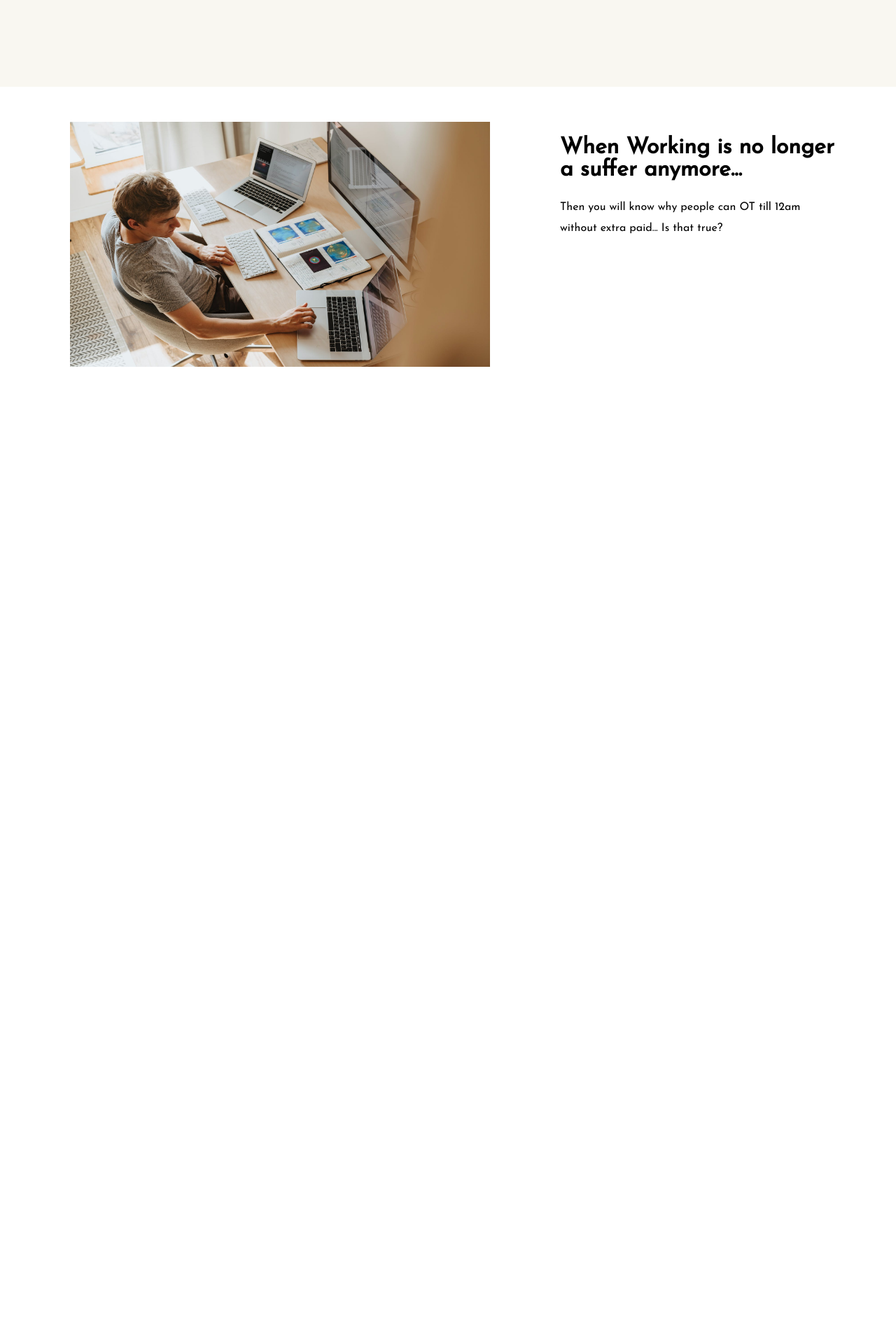
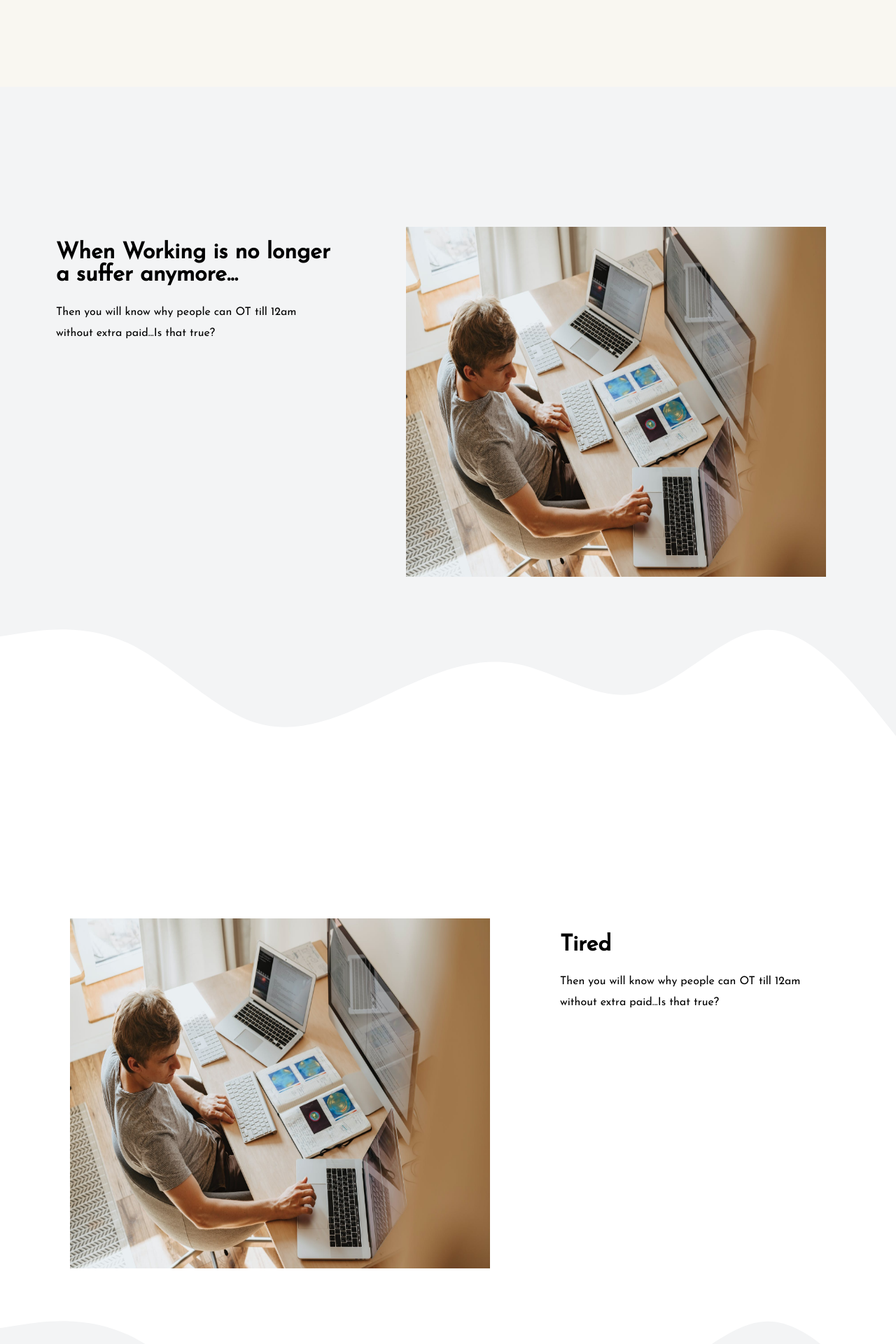
Before and after one commit to vscsi/creact-front-end, a React (Create React App) app: page / in a window 1280 px wide. Shown: the part 460-2380 px from the top of the page at 70% size. Before the commit the page ends 1034 px from the top, so only its background shows below. Built offline with nearby package versions, Linux system fonts and the light colour scheme.

Commit message:
Add basic wave svg

```diff
--- /dev/null
+++ b/src/components/Content/Home/Data.js
@@ -0,0 +1,26 @@
+export const homeObjOne = {
+  flexReverse: true,
+  imgSrc: "../../../css/images/header-1.jpeg",
+  contentH1: "When Working is no longer a suffer anymore...",
+  contentP:
+    "Then you will know why people can OT till 12am without extra paid...Is that true?",
+  waveShape: "wave",
+};
+
+export const homeObjTwo = {
+  flexReverse: false,
+  imgSrc: "../../../css/images/header-1.jpeg",
+  contentH1: "Tired",
+  contentP:
+    "Then you will know why people can OT till 12am without extra paid...Is that true?",
+  waveShape: "wave2",
+};
+
+export const homeObjThree = {
+  flexReverse: true,
+  imgSrc: "../../../css/images/header-1.jpeg",
+  contentH1: "Not Tired",
+  contentP:
+    "Then you will know why people can OT till 12am without extra paid...Is that true?",
+  waveShape: "wave",
+};
--- a/src/components/Content/Home/HeroSection.jsx
+++ b/src/components/Content/Home/HeroSection.jsx
@@ -1,18 +1,23 @@
 import React from "react";
 import "../../../css/herosection.css";
-import hero_pic_1 from '../../../css/images/header-1.jpeg';
+import hero_pic_1 from "../../../css/images/header-1.jpeg";
+import Wave from "./Wave";
 
-const HeroSection = () => {
+const HeroSection = ({ flexReverse, contentH1, contentP, waveShape }) => {
   return (
-    <div className="hero-wrapper">
-      <div className="hero-img">
-        <img src={hero_pic_1} alt="hero-pic-1"/>
+    <>
+      <div className={waveShape === "wave" ? "hero" : "hero2"}>
+        <div className={flexReverse ? "hero-wrapper-reverse" : "hero-wrapper"}>
+          <div className="hero-img">
+            <img src={hero_pic_1} alt="hero-pic-1" />
+          </div>
+          <div className="hero-content">
+            <h1>{contentH1}</h1>
+            <p>{contentP}</p>
+          </div>
+        </div>
       </div>
-      <div className="hero-content">
-        <h1>When Working is no longer a suffer anymore...</h1>
-        <p>Then you will know why people can OT till 12am without extra paid... Is that true?</p>
-      </div>
-    </div>
+    </>
   );
 };
 
--- a/src/components/Content/Home/Home.jsx
+++ b/src/components/Content/Home/Home.jsx
@@ -1,12 +1,21 @@
 import React from "react";
 import Header from "./Header";
 import HeroSection from "./HeroSection";
+import { homeObjOne, homeObjTwo, homeObjThree } from "./Data";
+import Wave from "./Wave";
+import Wave2 from "./Wave2";
+import Wave3 from "./Wave3";
 
 const Home = () => {
   return (
     <>
       <Header />
-      <HeroSection />
+      <HeroSection {...homeObjOne} />
+      <Wave />
+      <HeroSection {...homeObjTwo} />
+      <Wave2 />
+      <HeroSection {...homeObjThree} />
+      <Wave3 />
     </>
   );
 };
--- /dev/null
+++ b/src/components/Content/Home/Wave.jsx
@@ -0,0 +1,20 @@
+import React from "react";
+import "../../../css/wave.css";
+
+const Wave = (props) => {
+  return (
+    <div className="wave-container">
+
+      <svg xmlns="http://www.w3.org/2000/svg" viewBox="0 0 1440 320">
+        <path
+          fill="#f3f4f5"
+          fill-opacity="1"
+          d="M0,96L34.3,90.7C68.6,85,137,75,206,106.7C274.3,139,343,213,411,234.7C480,256,549,224,617,192C685.7,160,754,128,823,138.7C891.4,149,960,203,1029,186.7C1097.1,171,1166,85,1234,85.3C1302.9,85,1371,171,1406,213.3L1440,256L1440,0L1405.7,0C1371.4,0,1303,0,1234,0C1165.7,0,1097,0,1029,0C960,0,891,0,823,0C754.3,0,686,0,617,0C548.6,0,480,0,411,0C342.9,0,274,0,206,0C137.1,0,69,0,34,0L0,0Z"
+        ></path>
+      </svg>
+
+    </div>
+  );
+};
+
+export default Wave;
--- /dev/null
+++ b/src/components/Content/Home/Wave2.jsx
@@ -0,0 +1,18 @@
+import React from "react";
+import "../../../css/wave.css";
+
+const Wave2 = (props) => {
+  return (
+    <div className="wave-container">
+      <svg xmlns="http://www.w3.org/2000/svg" viewBox="0 0 1440 320">
+        <path
+          fill="#f3f4f5"
+          fill-opacity="1"
+          d="M0,96L34.3,90.7C68.6,85,137,75,206,106.7C274.3,139,343,213,411,234.7C480,256,549,224,617,192C685.7,160,754,128,823,138.7C891.4,149,960,203,1029,186.7C1097.1,171,1166,85,1234,85.3C1302.9,85,1371,171,1406,213.3L1440,256L1440,320L1405.7,320C1371.4,320,1303,320,1234,320C1165.7,320,1097,320,1029,320C960,320,891,320,823,320C754.3,320,686,320,617,320C548.6,320,480,320,411,320C342.9,320,274,320,206,320C137.1,320,69,320,34,320L0,320Z"
+        ></path>
+      </svg>
+    </div>
+  );
+};
+
+export default Wave2;
--- /dev/null
+++ b/src/components/Content/Home/Wave3.jsx
@@ -0,0 +1,18 @@
+import React from "react";
+import "../../../css/wave.css";
+
+const Wave3 = (props) => {
+  return (
+    <div className="wave-container">
+      <svg xmlns="http://www.w3.org/2000/svg" viewBox="0 0 1440 320">
+        <path
+          fill="#f3f4f5"
+          fill-opacity="1"
+          d="M0,96L34.3,90.7C68.6,85,137,75,206,106.7C274.3,139,343,213,411,234.7C480,256,549,224,617,192C685.7,160,754,128,823,138.7C891.4,149,960,203,1029,186.7C1097.1,171,1166,85,1234,85.3C1302.9,85,1371,171,1406,213.3L1440,256L1440,0L1405.7,0C1371.4,0,1303,0,1234,0C1165.7,0,1097,0,1029,0C960,0,891,0,823,0C754.3,0,686,0,617,0C548.6,0,480,0,411,0C342.9,0,274,0,206,0C137.1,0,69,0,34,0L0,0Z"
+        ></path>
+      </svg>
+    </div>
+  );
+};
+
+export default Wave3;
--- /dev/null
+++ b/src/components/Content/Home/Waves.js
@@ -0,0 +1,4 @@
+export const wave1 = {
+  type:
+    '<svg xmlns="http://www.w3.org/2000/svg" viewBox="0 0 1440 320"><path fill="#f3f4f5" fill-opacity="1" d="M0,96L34.3,90.7C68.6,85,137,75,206,106.7C274.3,139,343,213,411,234.7C480,256,549,224,617,192C685.7,160,754,128,823,138.7C891.4,149,960,203,1029,186.7C1097.1,171,1166,85,1234,85.3C1302.9,85,1371,171,1406,213.3L1440,256L1440,0L1405.7,0C1371.4,0,1303,0,1234,0C1165.7,0,1097,0,1029,0C960,0,891,0,823,0C754.3,0,686,0,617,0C548.6,0,480,0,411,0C342.9,0,274,0,206,0C137.1,0,69,0,34,0L0,0Z"></path></svg>',
+};
--- a/src/css/herosection.css
+++ b/src/css/herosection.css
@@ -1,24 +1,44 @@
+.hero {
+  background-color: #f3f4f5;
+}
+
+.hero2 {
+  background-color: white;
+}
+
 .hero-wrapper {
   width: 1200px;
-  height: 350px;
-  margin: 50px auto;
+  height: 500px;
+  margin: 0 auto;
   display: flex;
   justify-content: space-around;
+  flex-direction: row;
+  padding-top: 200px;
 }
 
-.hero-img{
-    margin: 0 20px;
+.hero-wrapper-reverse {
+  width: 1200px;
+  height: 500px;
+  margin: 0 auto;
+  display: flex;
+  justify-content: space-around;
+  flex-direction: row-reverse;
+  padding-top: 200px;
+}
+
+.hero-img {
+  margin: 0 20px;
 }
 
 .hero-img img {
   width: 600px;
-  height: 350px;
+  height: 500px;
 }
 
-.hero-content{
-    width: 400px;
+.hero-content {
+  width: 400px;
 }
 
-.hero-content p{
-    line-height: 30px;
+.hero-content p {
+  line-height: 30px;
 }
```
Also changed, not shown: src/css/wave.css (added).
